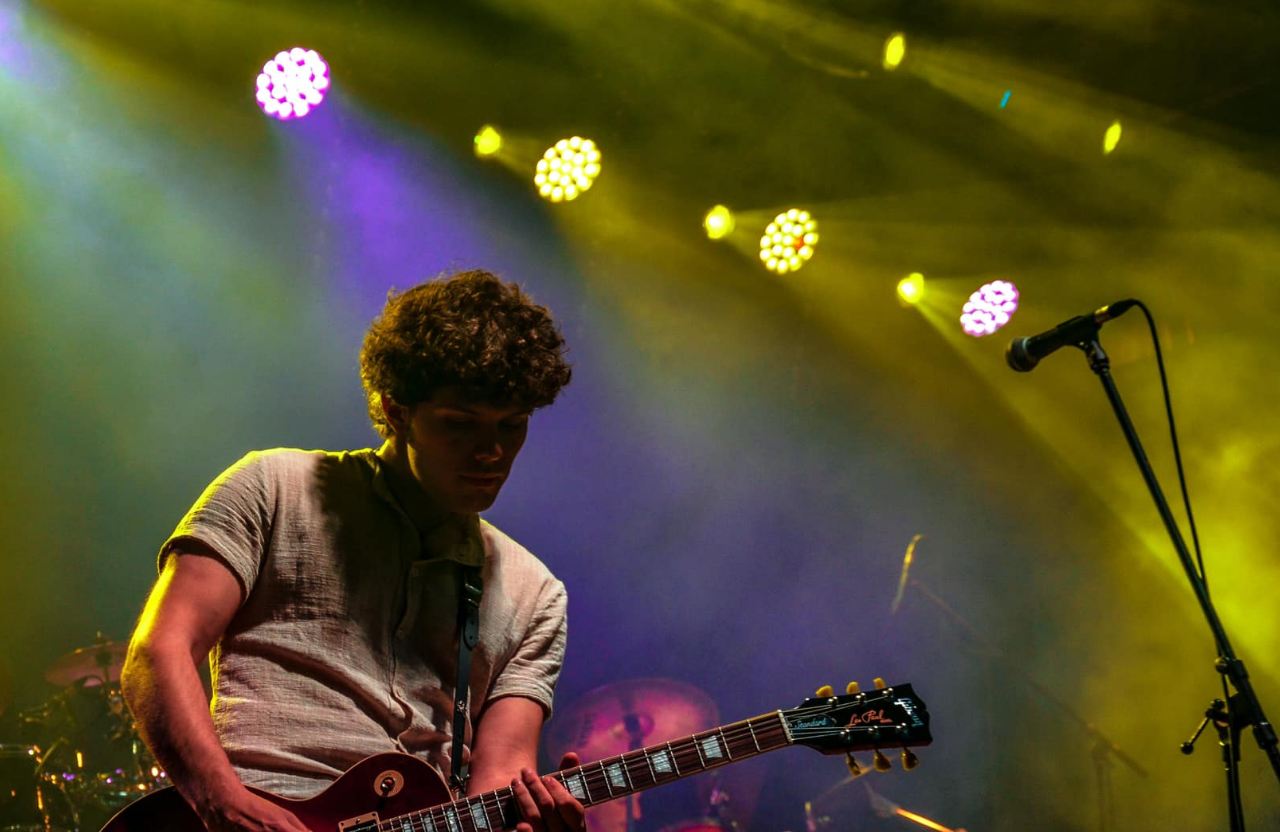
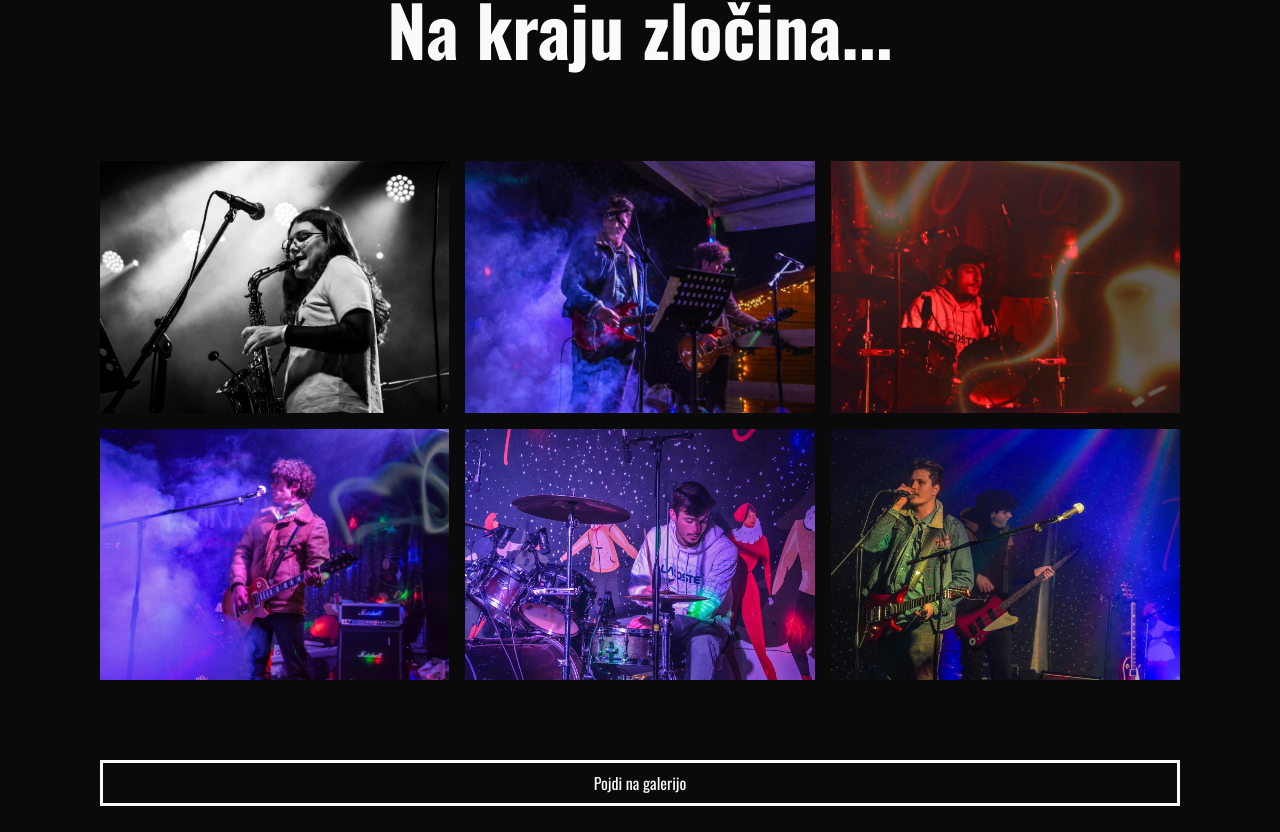
Before and after one commit to bezoj/jacknroll, a React (Vite) app: page / in a window 1280 px wide. Shown: the part 2648-3480 px from the top of the page. Built offline with nearby package versions, Linux system fonts and the light colour scheme.

Commit message:
PT-13: Added GAllery preview at about us page

```diff
--- a/src/components/buttons/Button.tsx
+++ b/src/components/buttons/Button.tsx
@@ -1,6 +1,7 @@
 interface IButtonProps {
   className?: string;
   type?: "submit" | "reset" | "button";
+  variant?: "black" | "white";
   title: string;
   disabled?: boolean;
 }
@@ -9,16 +10,28 @@ export function Button({
   className,
   title,
   type = "button",
+  variant = "white",
   disabled,
 }: IButtonProps) {
+  function getButtonVariant(variant: string | undefined): string | undefined {
+    switch (variant) {
+      case "black": {
+        return "border-[3px] border-secondary text-secondary hover:bg-secondary hover:text-primary ";
+      }
+      case "white": {
+        return "border-[3px] border-primary text-primary hover:bg-primary hover:text-secondary";
+      }
+    }
+  }
+
   return (
     <button
       title={title}
       type={type}
       disabled={disabled}
-      className={`border-[3px] border-primary ${
-        !disabled && "hover:bg-primary hover:text-secondary"
-      }  duration-300 py-2 px-10 font-body ${
+      className={`${getButtonVariant(
+        variant
+      )} duration-300 py-2 px-10 font-body ${
         disabled && "border-gray-400 text-gray-600"
       } ${className}`}
     >
--- a/src/components/pages/HomePage.tsx
+++ b/src/components/pages/HomePage.tsx
@@ -3,7 +3,6 @@ import { Header } from "../page-sections";
 import {
   AboutUspage,
   ContactUsPage,
-  ImageCarouselSection,
   LandingPage,
   MembersPage,
 } from "../../sections";
@@ -25,7 +24,7 @@ export function HomePage() {
       <LandingPage />
       <MembersPage />
       <AboutUspage />
-      <ImageCarouselSection />
+      {/* <ImageCarouselSection /> */}
       <ContactUsPage />
       <Footer />
     </div>
--- a/src/sections/AboutUsPage.tsx
+++ b/src/sections/AboutUsPage.tsx
@@ -1,7 +1,9 @@
-import { Flex, FlexColumn } from "../components/containers";
+import { Button } from "../components/buttons";
+import { Flex, FlexColumn, GalleryContainer } from "../components/containers";
 import { ColumnDivider } from "../components/dividers";
 import { Section } from "../components/page-sections";
 import { Text } from "../components/typography";
+import { galleryPreviewImages } from "../stores/galleryImages";
 
 export function AboutUspage() {
   return (
@@ -11,7 +13,7 @@ export function AboutUspage() {
       elementId="about-us"
     >
       <Text textVariant="title" colorVariant="secondary">
-        O nas
+        Nekaj o nas
       </Text>
       <Flex className="flex-col items-center gap-[100px] md:flex-row md:justify-between md:w-full md:gap-[100px] md:items-start">
         <FlexColumn className="items-center text-center md:flex-1 md:w-1/2 gap-[40px] md:text-left md:items-start">
@@ -60,6 +62,21 @@ export function AboutUspage() {
           </FlexColumn>
         </FlexColumn>
       </Flex>
+      <Text textVariant="title" colorVariant="secondary">
+        Na kraju zločina...
+      </Text>
+      <GalleryContainer>
+        {galleryPreviewImages.map((img) => (
+          <div className="w-full">
+            <img
+              className="object-cover h-full max-w-full"
+              src={img.src}
+              alt=""
+            />
+          </div>
+        ))}
+      </GalleryContainer>
+      <Button title="Pojdi na galerijo" variant="black" />
     </Section>
   );
 }
--- /dev/null
+++ b/src/sections/GalleryPreviewSection.tsx
@@ -0,0 +1,25 @@
+import { GalleryContainer } from "../components/containers";
+import { Section } from "../components/page-sections";
+import { Text } from "../components/typography";
+import { galleryPreviewImages } from "../stores/galleryImages";
+
+export function GalleryPreviewSection() {
+  return (
+    <Section className="text-center p-[30px] md:p-[100px]" bgColor="primary">
+      <Text textVariant="title" colorVariant="secondary">
+        V elementu
+      </Text>
+      <GalleryContainer>
+        {galleryPreviewImages.map((img) => (
+          <div className="w-full">
+            <img
+              className="object-cover h-full max-w-full"
+              src={img.src}
+              alt=""
+            />
+          </div>
+        ))}
+      </GalleryContainer>
+    </Section>
+  );
+}
--- a/src/sections/index.ts
+++ b/src/sections/index.ts
@@ -3,3 +3,4 @@ export * from "./MembersPage"
 export * from "./AboutUsPage"
 export * from "./ContactUsPage"
 export * from "./ImageCarouselSection"
+export * from "./GalleryPreviewSection"
--- a/src/stores/galleryImages.ts
+++ b/src/stores/galleryImages.ts
@@ -1,4 +1,13 @@
 import { Img1, Img10, Img11, Img12, Img13, Img14, Img15, Img16, Img17, Img18, Img19, Img2, Img20, Img21, Img22, Img23, Img24, Img25, Img26, Img27, Img28, Img29, Img3, Img30, Img31, Img32, Img33, Img34, Img35, Img36, Img37, Img38, Img4, Img5, Img6, Img7, Img8, Img9,  } from "../assets/gallery-images"
+
+export const galleryPreviewImages = [
+    {src: Img1},
+    {src: Img2},
+    {src: Img3},
+    {src: Img4},
+    {src: Img5},
+    {src: Img6},
+]
 
 export const galleryImages = [
     {src: Img1},
```
